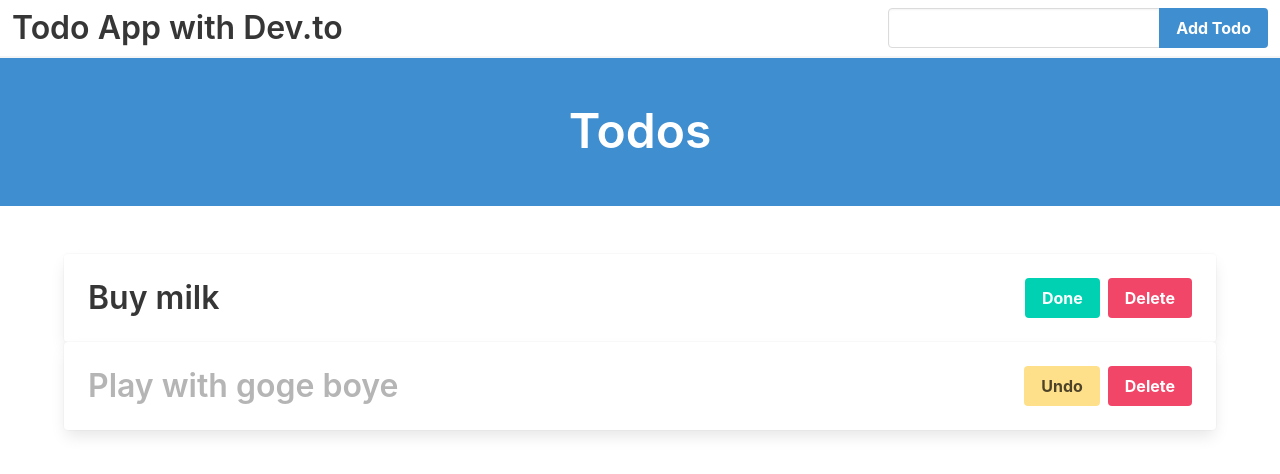
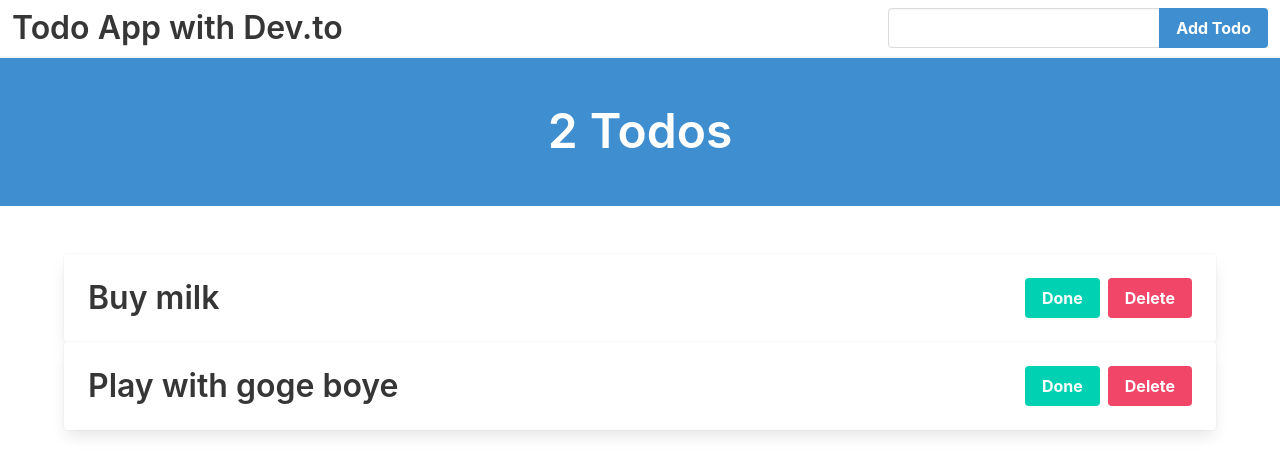
Before and after one commit to m6code/to-do-apps-reactjs, a React (Create React App) app in the folder todo-dev_to/: page / in a window 1280 px wide. Shown: the top 474 px of the page. Built offline with nearby package versions, Linux system fonts and the light colour scheme.

Commit message:
Add and delete todo | display added todo on todolist component

```diff
--- a/todo-dev_to/src/components/todo.js
+++ b/todo-dev_to/src/components/todo.js
@@ -12,8 +12,8 @@ function Todo(props) {
                     </div>
                     <div className="level-right">
                         <div className="level-item buttons">
-                            <button className={`button has-text-weight-bold ${props.todo.isDone ? "is-warning" : "is-primary"}`}>{props.todo.isDone ? "Undo" : "Done"}</button>
-                            <button className="button is-danger has-text-weight-bold">Delete</button>
+                            <button onClick={props.toggleDone.bind(this, props.todo)} className={`button has-text-weight-bold ${props.todo.isDone ? "is-warning" : "is-primary"}`}>{props.todo.isDone ? "Undo" : "Done"}</button>
+                            <button onClick={props.deleteTodo.bind(this, props.todo)} className="button is-danger has-text-weight-bold">Delete</button>
                         </div>
                     </div>
                 </div>
--- a/todo-dev_to/src/components/todolist.js
+++ b/todo-dev_to/src/components/todolist.js
@@ -1,34 +1,36 @@
-import React from 'react'
+import React, { useContext } from 'react'
 
 import Todo from './todo';
+import { TodoContext } from '../TodoContext';
 
 export default function TodoList() {
-    const todos = [
-        {
-            "id" : Date.now(),
-            "value": "Buy milk",
-            "isDone": false,
-        },
-        {
-            "id" : Date.now()+1,
-            "value": "Play with goge boye",
-            "isDone": true,
-        },
-    ]
 
+    const [todos, setTodos] = useContext(TodoContext);
+
+    // toggle isDone
+    const toggleDone = (todo) => {
+        todos.map(_todo => _todo === todo ? _todo.isDone = !todo.isDone : todo );
+        setTodos([...todos]);
+    }
+
+    // delete todo
+    const deleteTodo = (todo) => {
+        const _todos = todos.filter(_todo => _todo !== todo);
+        setTodos(_todos);
+    }
 
     return (
         <div>
             <div className="hero is-info">
                 <div className="hero-body has-text-centered">
-                    <p className="title is-1">Todos</p>
+                    <p className="title is-1">{todos.length} Todos</p>
                 </div>
             </div>
 
             <section className="section">
                 <div className="container">
                     {todos.map(todo => (
-                        <Todo key={todo.id} todo={todo}/>
+                        <Todo key={todo.id} todo={todo} toggleDone={toggleDone} deleteTodo={deleteTodo}/>
                     ))}
                 </div>
             </section>
```
